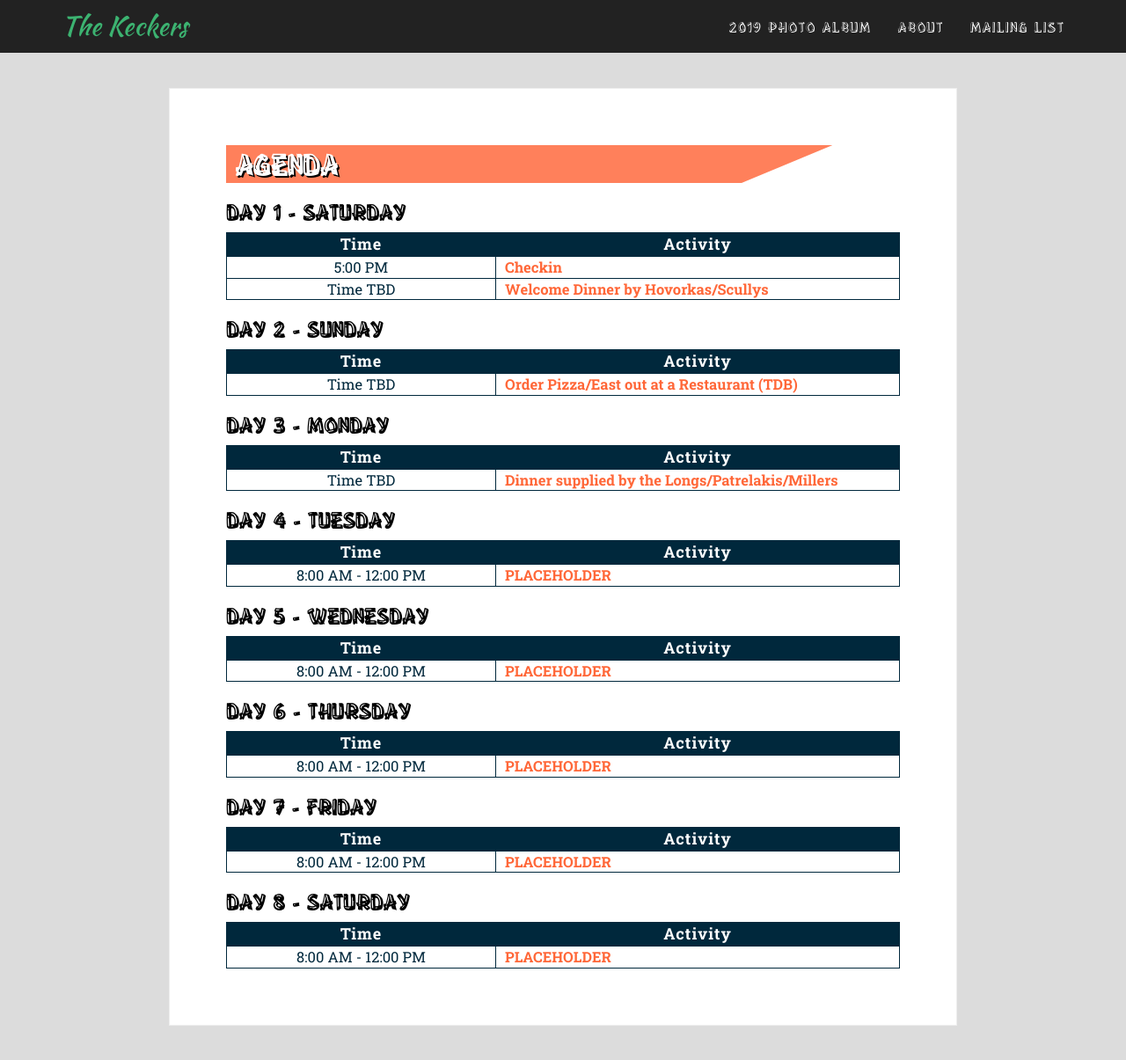
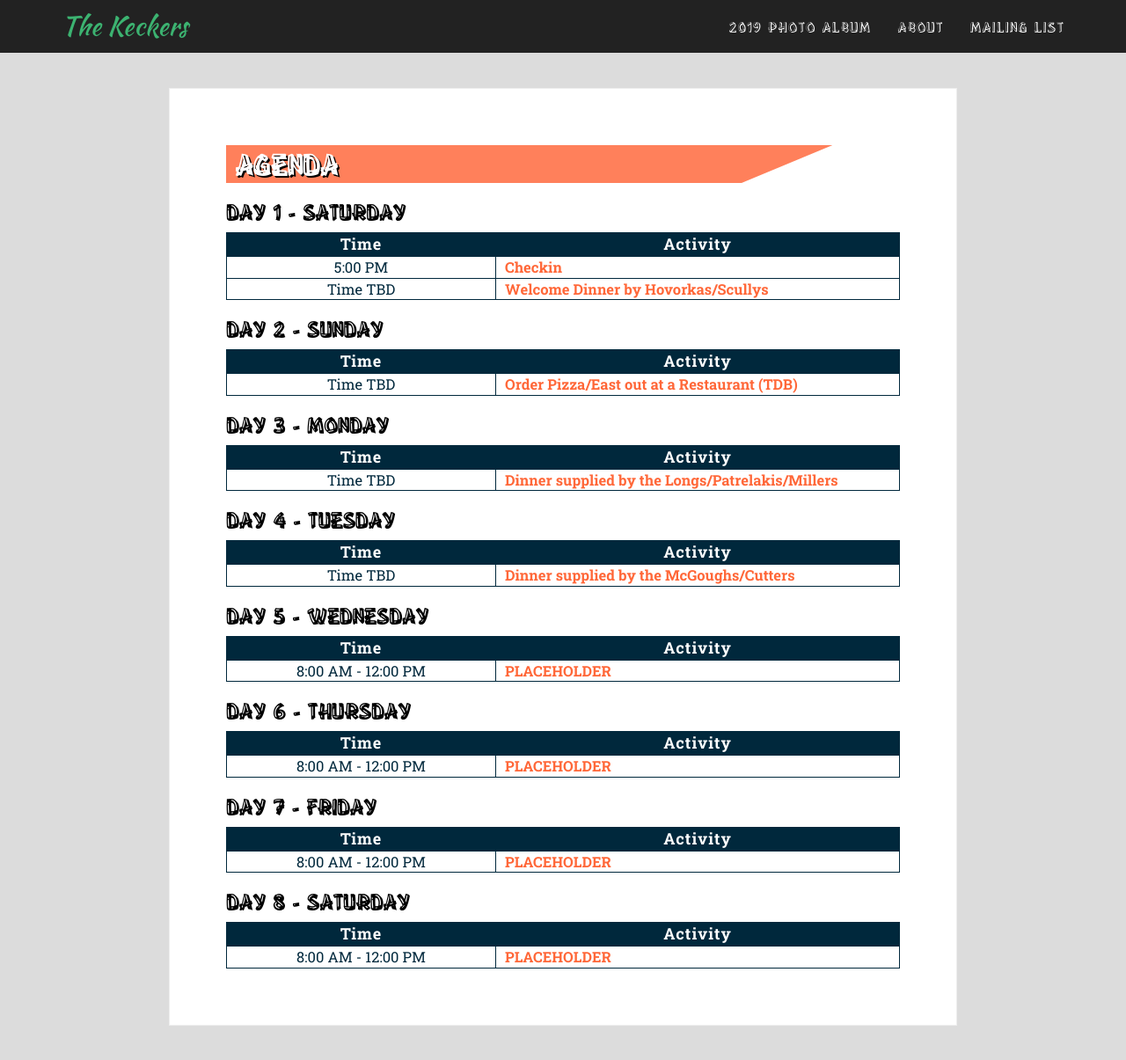
Before and after one commit to xb4r7x/xb4r7x.github.io, a Jekyll site: the page built from _2017_pages/agenda.html, in a window 1280 px wide and 1316 px high. Shown: the top 1205 px of the window at 88% size. Built offline with Jekyll 4.4.1, drawn with Linux system fonts in a browser that asks for light colours; some web fonts are replaced.

Commit message:
Update agendas_4.yml

```diff
--- a/_data/twenty_17/agendas_4.yml
+++ b/_data/twenty_17/agendas_4.yml
@@ -1,5 +1,5 @@
-- time: 8:00 AM - 12:00 PM
-  info: "<b>PLACEHOLDER</b>"
+- time: Time TBD
+  info: "<b>Dinner supplied by the McGoughs/Cutters</b>"
 
 #- time: 12:00 PM - 3:00 PM
 #  info: "<u>Title</u><br><b>Name</b><br><i>Position</i><br><br>Topic"
```
